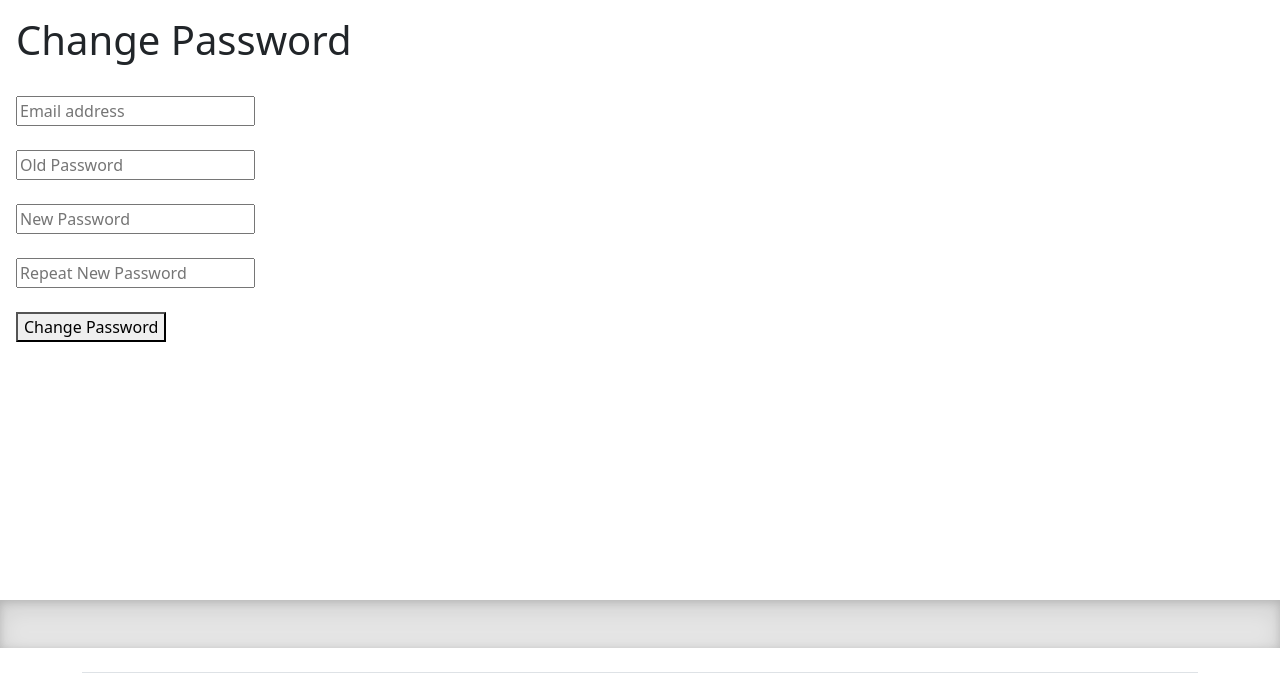
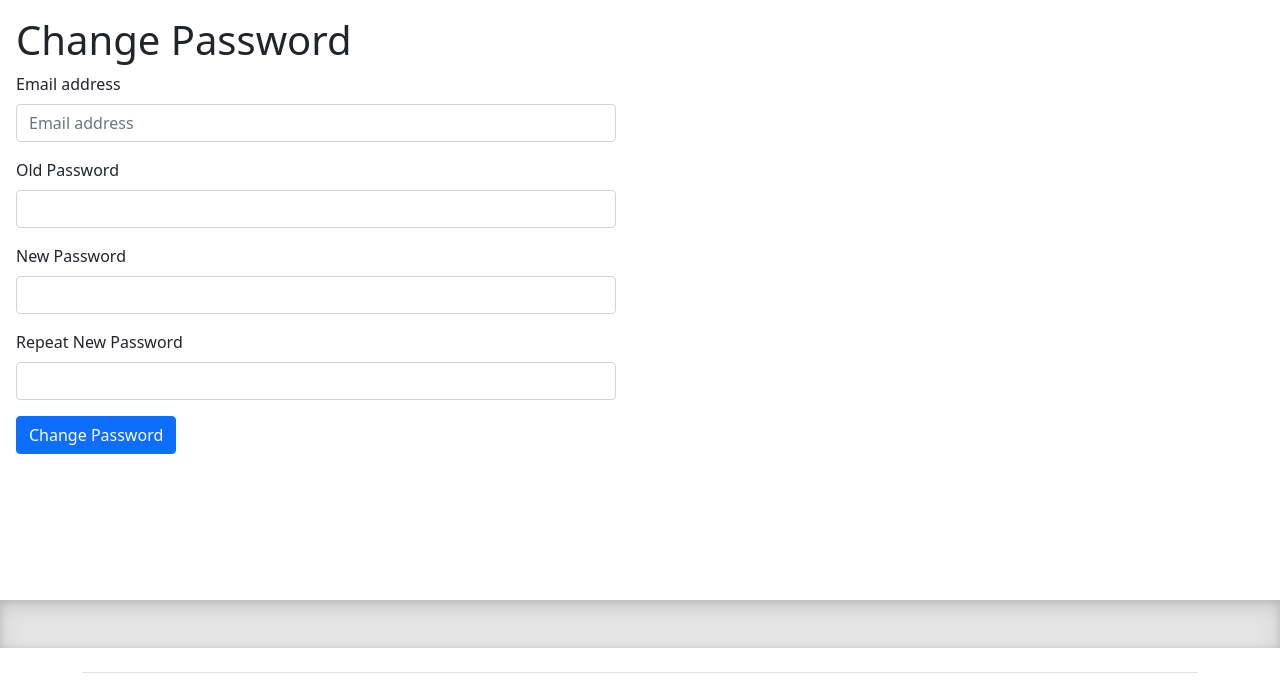
Before and after one commit to OrGelkop/hit-computer-security-project, a Flask app: template templates/change_password.html in a window 1280 px wide. Shown: the part 56-747 px from the top of the page. Run offline with Flask 2, Linux system fonts and the light colour scheme; the template is opened without the code that fills it, so the values that code supplies are empty.

Commit message:
change_password css

```diff
--- a/templates/change_password.html
+++ b/templates/change_password.html
@@ -8,16 +8,26 @@
 {% endblock %}
 
 {% block content %}
-<div class="form">
-    <h1>Change Password</h1><br/>
+<div class="change-password-form common-form-container">
+    <h1>Change Password</h1>
     <form name="change_password" method="post" action="/change_password">
-        <input type="text" name="email" id="email" placeholder="Email address"/><br/><br/>
-        <input type="password" name="old_password" id="old_password" placeholder="Old Password"/><br/><br/>
-        <input type="password" name="new_password" id="new_password" placeholder="New Password"/><br/><br/>
-        <input type="password" name="repeat_new_password" id="repeat_new_password"
-               placeholder="Repeat New Password"/><br/><br/>
-        <button type="submit" name="submit">Change Password</button>
-        </br></br></br>
+        <div class="mb-3">
+            <label for="email" class="form-label">Email address</label>
+            <input type="email" class="form-control" name="email" id="email" placeholder="Email address"/>
+        </div>
+        <div class="mb-3">
+            <label for="old_password" class="form-label">Old Password</label>
+            <input type="password" class="form-control" name="old_password" id="old_password"/>
+        </div>
+        <div class="mb-3">
+            <label for="new_password" class="form-label">New Password</label>
+            <input type="password" class="form-control" name="new_password" id="new_password"/>
+        </div>
+        <div class="mb-3">
+            <label for="repeat_new_password" class="form-label">Repeat New Password</label>
+            <input type="password" class="form-control" name="repeat_new_password" id="repeat_new_password"/>
+        </div>
+        <button type="submit" name="submit" class="btn btn-primary">Change Password</button>
     </form>
     <div class="error-block">
         {% for line in status_message %}
```
